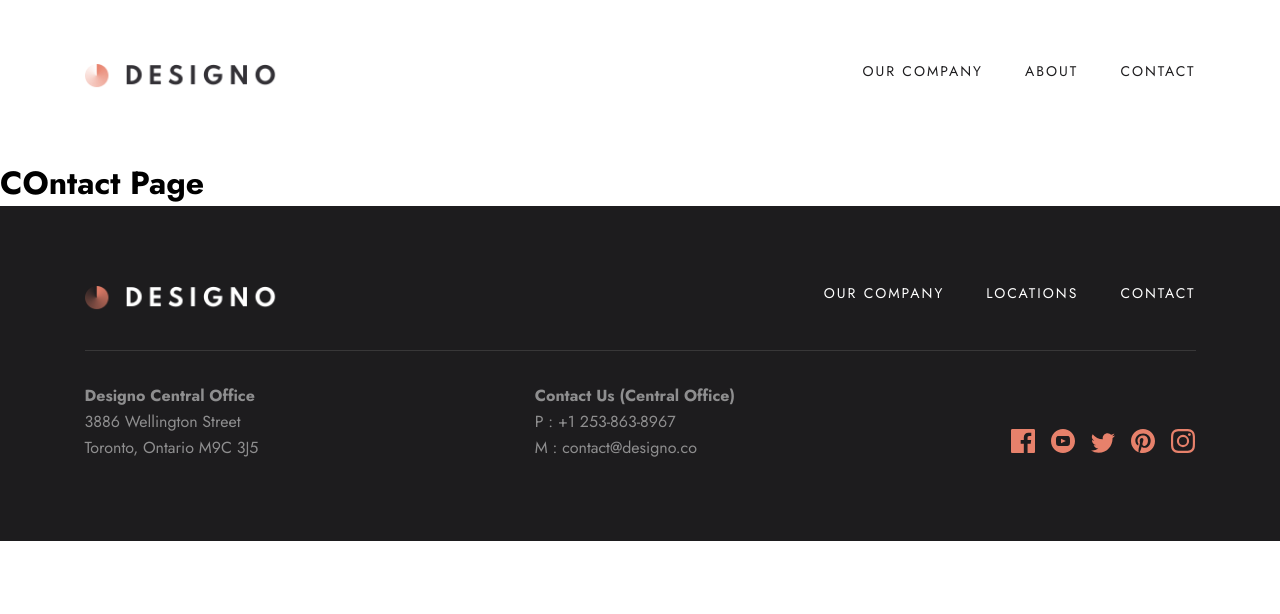
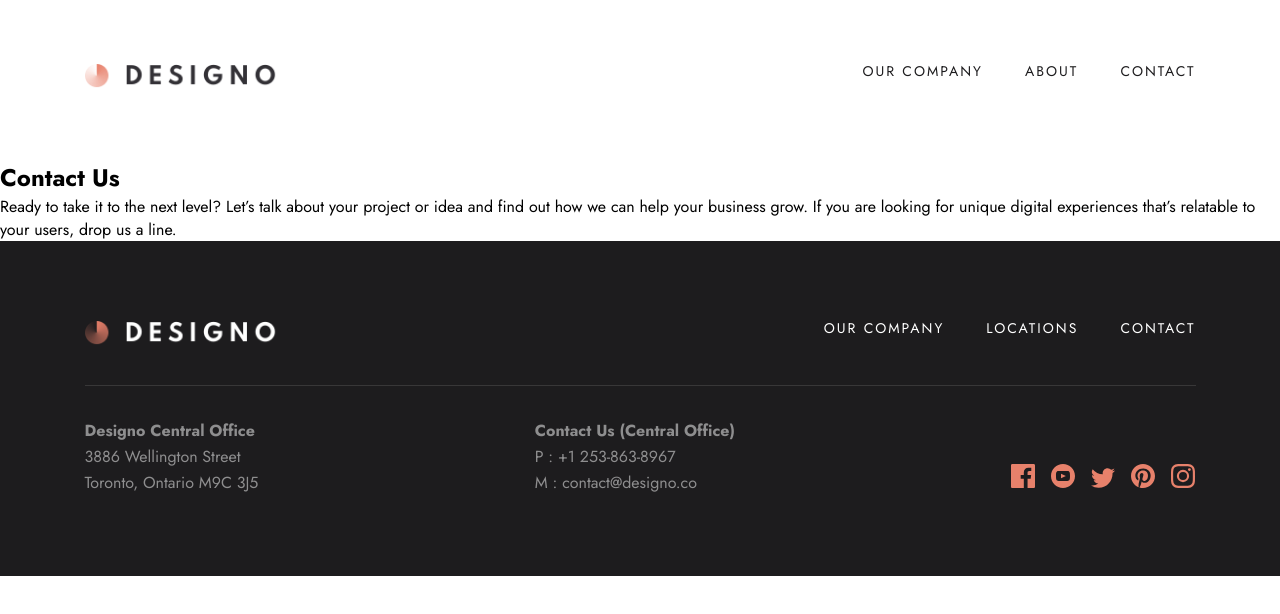
Before and after one commit to dbslapitan/designo, a Next.js app: page /contact in a window 1280 px wide. Shown: the top 614 px of the page. Built offline with nearby package versions, Linux system fonts and the light colour scheme.

Commit message:
remove unused import

```diff
--- a/src/app/about/page.tsx
+++ b/src/app/about/page.tsx
@@ -1,4 +1,3 @@
-import CallToAction from "@/ui/call-to-action/call-to-action";
 import styles from "./page.module.scss";
 import hero from "../../../public/about/mobile/image-about-hero.jpg";
 import real from "../../../public/about/mobile/image-real-deal.jpg";
--- a/src/app/contact/page.tsx
+++ b/src/app/contact/page.tsx
@@ -3,8 +3,11 @@ import styles from "./page.module.scss";
 export default function Contact(){
 
     return(
-        <main>
-            <h1>COntact Page</h1>
+        <main className={`${styles["contact"]}`}>
+            <section className={`${styles["header"]}`}>
+                <h1>Contact Us</h1>
+                <p>{`Ready to take it to the next level? Let’s talk about your project or idea and find out how we can help your business grow. If you are looking for unique digital experiences that’s relatable to your users, drop us a line.`}</p>
+            </section>
         </main>
     );
 }
--- a/src/app/designs/app/page.tsx
+++ b/src/app/designs/app/page.tsx
@@ -1,4 +1,3 @@
-import CallToAction from "@/ui/call-to-action/call-to-action";
 import styles from "./page.module.scss";
 import TitleSection from "@/ui/title-section/title-section";
 import DesignLinks from "@/ui/design-links/design-links";
--- a/src/app/designs/graphic/page.tsx
+++ b/src/app/designs/graphic/page.tsx
@@ -1,4 +1,3 @@
-import CallToAction from "@/ui/call-to-action/call-to-action";
 import styles from "./page.module.scss";
 import TitleSection from "@/ui/title-section/title-section";
 import DesignLinks from "@/ui/design-links/design-links";
--- a/src/app/designs/web/page.tsx
+++ b/src/app/designs/web/page.tsx
@@ -1,4 +1,3 @@
-import CallToAction from "@/ui/call-to-action/call-to-action";
 import styles from "./page.module.scss";
 import TitleSection from "@/ui/title-section/title-section";
 import express from "../../../../public/web-design/desktop/image-express.jpg";
--- a/src/app/page.tsx
+++ b/src/app/page.tsx
@@ -4,7 +4,6 @@ import passionate from "../../public/home/desktop/illustration-passionate.svg";
 import resourceful from "../../public/home/desktop/illustration-resourceful.svg";
 import friendly from "../../public/home/desktop/illustration-friendly.svg";
 import Image from "next/image";
-import CallToAction from "@/ui/call-to-action/call-to-action";
 
 export default function Home() {
   return (
```
